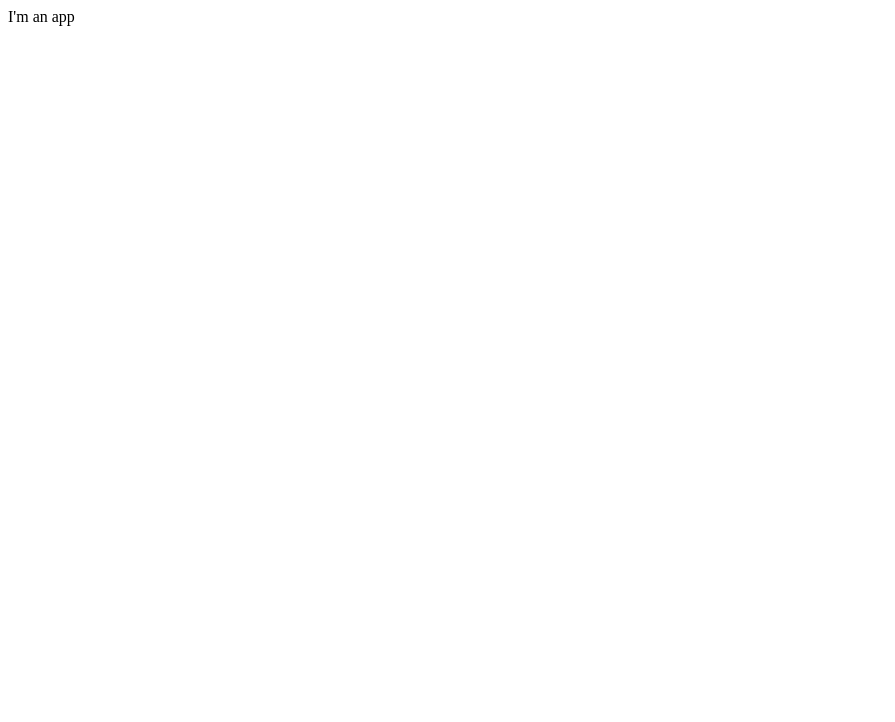
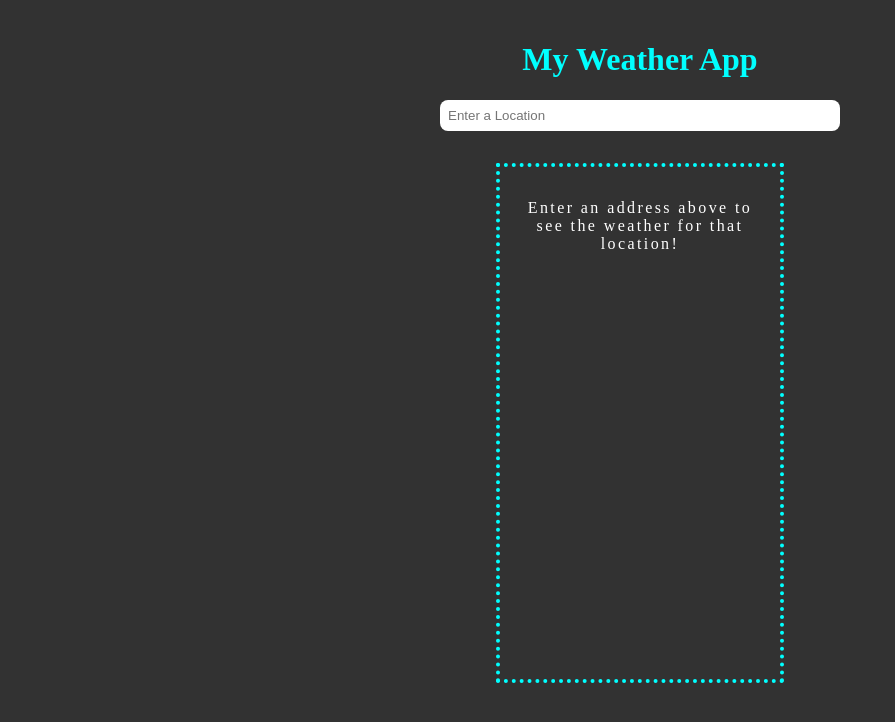
Before and after one commit to raymondshiner/simple-weather-app, a React (Create React App) app: page / in a window 1280 px wide. Shown: the top 722 px of the page, without its empty margins (0-895 px from the left). Built offline with nearby package versions, Linux system fonts and the light colour scheme.

Commit message:
core css stuff

```diff
--- a/src/App.js
+++ /dev/null
@@ -1,5 +0,0 @@
-const App = () => {
-  return <div>I'm an app</div>
-}
-
-export default App
--- /dev/null
+++ b/src/App.jsx
@@ -0,0 +1,26 @@
+import styled from "styled-components"
+import LocationWidget from "./LocationWidget/LocationWidget"
+
+const App = () => {
+  return (
+    <AppWrapper>
+      <Title>My Weather App</Title>
+      <LocationWidget />
+    </AppWrapper>
+  )
+}
+
+export default App
+
+const AppWrapper = styled.div`
+  display: flex;
+  flex-direction: column;
+  align-items: center;
+  width: 100%;
+  height: 100%;
+  text-align: center;
+`
+
+const Title = styled.h1`
+  color: aqua;
+`
--- /dev/null
+++ b/src/LocationWidget/LocationWidget.jsx
@@ -0,0 +1,43 @@
+import React from "react"
+import styled from "styled-components"
+
+const LocationWidget = () => {
+  return (
+    <>
+      <SearchBar placeholder="Enter a Location" />
+      <WeatherDisplay>
+        <Description>
+          Enter an address above to see the weather for that location!
+        </Description>
+      </WeatherDisplay>
+    </>
+  )
+}
+
+export default LocationWidget
+
+const SearchBar = styled.input`
+  padding: 0.5rem;
+  border-radius: 0.5rem;
+  width: 80%;
+  min-width: 180px;
+  max-width: 400px;
+  box-shadow: none;
+  border: none;
+`
+
+const WeatherDisplay = styled.div`
+  font-size: medium;
+  letter-spacing: 0.15rem;
+  margin-bottom: 3rem;
+  margin: 2rem;
+  max-width: 450px;
+  border: 0.3rem dotted aqua;
+  padding: 1rem;
+  height: 65vh;
+  width: 18rem;
+  max-width: 450px;
+  max-height: 800px;
+`
+
+const Description = styled.p``
--- /dev/null
+++ b/src/global.css
@@ -0,0 +1,10 @@
+* {
+  box-sizing: border-box;
+}
+
+body {
+  margin: 0;
+  padding: 20px;
+  background-color: #323232;
+  color: white;
+}
--- a/src/index.js
+++ b/src/index.js
@@ -1,6 +1,7 @@
 import React from "react"
 import ReactDOM from "react-dom/client"
 import App from "./App"
+import "./global.css"
 
 const root = ReactDOM.createRoot(document.getElementById("root"))
 root.render(
```
